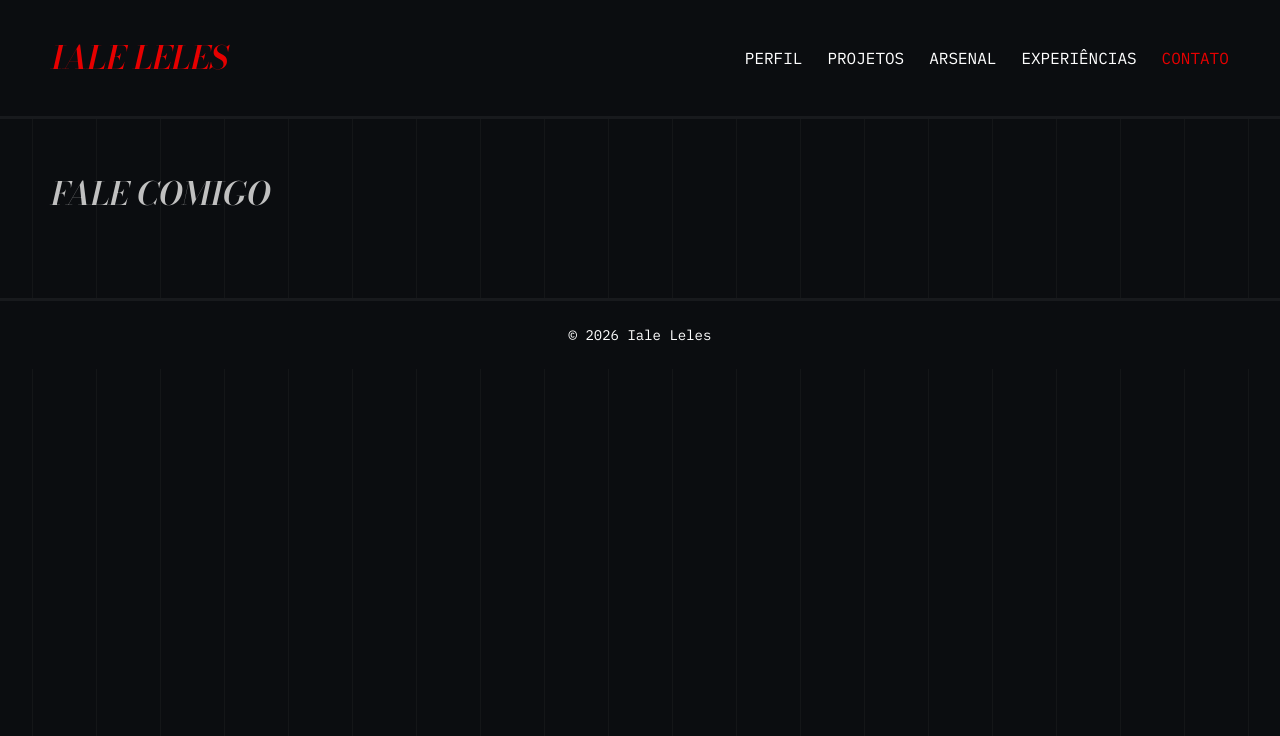
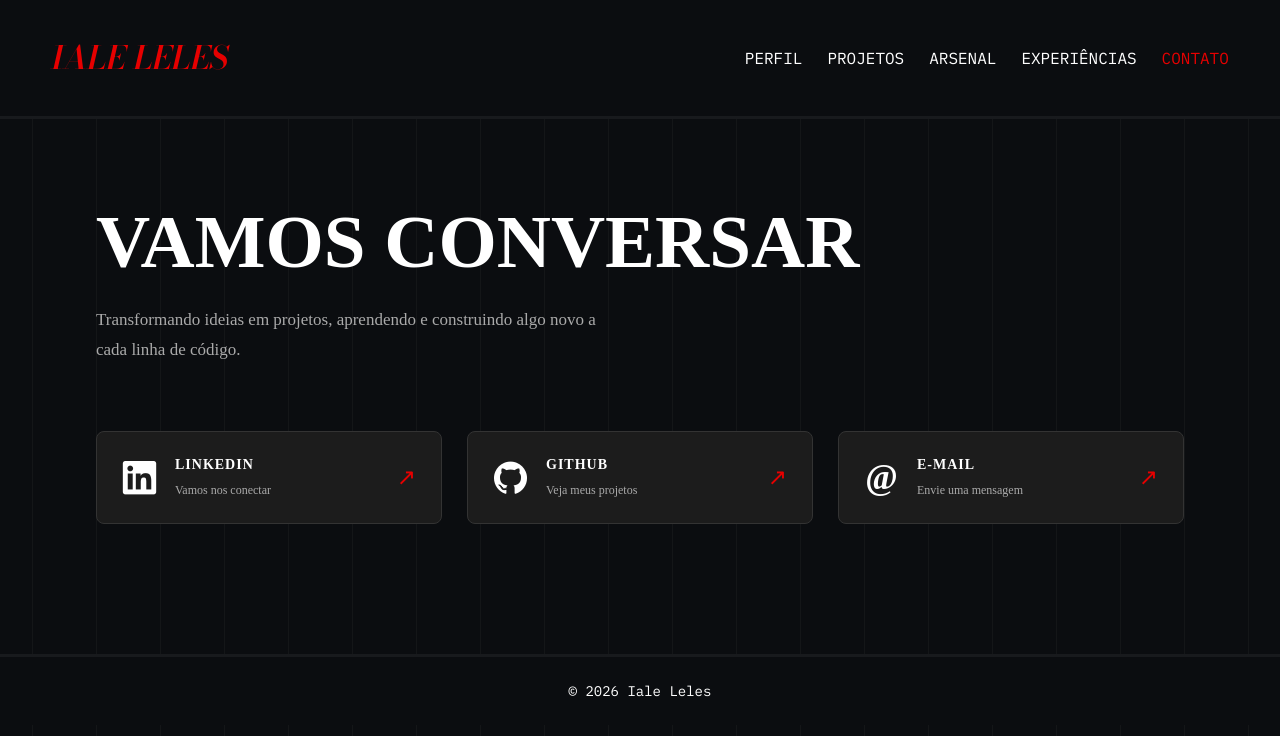
Before and after one commit to ialeleles/portifolioIale, a React (Vite) app in the folder portifolioIale/: page /contato in a window 1280 px wide. Shown: the top 736 px of the page. Built offline with nearby package versions, Linux system fonts and the light colour scheme.

Commit message:
feat: adiciona pagina de contato

```diff
--- a/portifolioIale/package.json
+++ b/portifolioIale/package.json
@@ -10,6 +10,7 @@
     "preview": "vite preview"
   },
   "dependencies": {
+    "lucide-react": "^1.77.0",
     "react": "^19.3.1",
     "react-dom": "^19.3.1",
     "react-icons": "^5.7.0",
--- a/portifolioIale/src/index.css
+++ b/portifolioIale/src/index.css
@@ -472,6 +472,120 @@ img {
     margin: 0;
 }
 
+.contato-conteudo {
+    width: 85%;
+    max-width: 1200px;
+    margin: 80px auto;
+}
+
+.contato-apresentacao {
+    display: flex;
+    align-items: center;
+    margin-bottom: 65px;
+}
+
+.contato-texto h2 {
+    color: white;
+    font-size: clamp(40px, 6vw, 75px);
+    font-weight: 900;
+    margin: 0 0 20px;
+}
+
+.contato-texto p {
+    color: #aaa;
+    font-size: 17px;
+    line-height: 1.8;
+    max-width: 500px;
+    margin: 0;
+}
+
+.contato-redes {
+    display: grid;
+    grid-template-columns: repeat(3, 1fr);
+    gap: 25px;
+}
+
+.contato-card {
+    display: flex;
+    align-items: center;
+    gap: 18px;
+    padding: 25px;
+    background-color: #1c1c1c;
+    border: 1px solid #333;
+    border-radius: 8px;
+    text-decoration: none;
+    color: white;
+    transition: 0.3s ease;
+}
+
+.contato-card:hover {
+    border-color: var(--vermelho-vivo);
+}
+
+.contato-card i {
+    font-size: 35px;
+    color: white;
+}
+
+.contato-card h3 {
+    font-size: 14px;
+    letter-spacing: 1px;
+    margin: 0 0 7px;
+}
+
+.contato-card div span {
+    color: #aaa;
+    font-size: 12px;
+}
+
+.contato-arroba {
+    font-size: 35px;
+    font-weight: bold;
+    width: 35px;
+    text-align: center;
+}
+
+.contato-seta {
+    margin-left: auto;
+    color: var(--vermelho-vivo);
+    font-size: 23px;
+    transition: 0.3s ease;
+}
+
+.contato-card:hover .contato-seta {
+    transform: translate(3px, -3px);
+}
+
+@media (max-width: 850px) {
+    .contato-conteudo {
+        width: 90%;
+        margin: 50px auto;
+    }
+
+    .contato-redes {
+        grid-template-columns: 1fr;
+        gap: 15px;
+    }
+
+    .contato-apresentacao {
+        margin-bottom: 45px;
+    }
+}
+
+@media (max-width: 480px) {
+    .contato-texto h2 {
+        font-size: 38px;
+    }
+
+    .contato-texto p {
+        font-size: 15px;
+    }
+
+    .contato-card {
+        padding: 20px;
+    }
+}
+
 @media (max-width: 1024px) {
 
     .principal {
@@ -687,6 +801,7 @@ img {
     }
 }
 
+
 @media (max-width: 480px) {
     .hexagono {
         width: 16.67%;
--- a/portifolioIale/src/pages/Contato.jsx
+++ b/portifolioIale/src/pages/Contato.jsx
@@ -1,7 +1,68 @@
+
 function Contato() {
     return (
         <>
-            <h1 className="titulo-pages">FALE COMIGO</h1>
+            <main className="contato-conteudo">
+
+                <section className="contato-apresentacao">
+
+                    <div className="contato-texto">
+                        <h2>
+                            VAMOS CONVERSAR
+                        </h2>
+
+                        <p>
+                            Transformando ideias em projetos,
+                            aprendendo e construindo algo novo
+                            a cada linha de código.
+                        </p>
+                    </div>
+
+                </section>
+
+                <section className="contato-redes">
+                    <a className="contato-card"
+                        href="https://www.linkedin.com/in/iale-leles-4b5949357/"
+                        target="_blank"
+                        rel="noopener noreferrer"
+                    >
+                        <i className="devicon-linkedin-plain"></i>
+                        <div>
+                            <h3>LINKEDIN</h3>
+                            <span>Vamos nos conectar</span>
+                        </div>
+                        <span className="contato-seta">↗</span>
+                    </a>
+
+                    <a
+                        className="contato-card"
+                        href="https://github.com/ialeleles"
+                        target="_blank"
+                        rel="noopener noreferrer"
+                    >
+                        <i className="devicon-github-original"></i>
+                        <div>
+                            <h3>GITHUB</h3>
+                            <span>Veja meus projetos</span>
+                        </div>
+                        <span className="contato-seta">↗</span>
+                    </a>
+
+                    <a
+                        className="contato-card"
+                        href="mailto:ialeleles@proton.me"
+                    >
+                        <span className="contato-arroba">@</span>
+                        <div>
+                            <h3>E-MAIL</h3>
+                            <span>Envie uma mensagem</span>
+                        </div>
+                        <span className="contato-seta">↗</span>
+                    </a>
+
+                </section>
+
+            </main>
         </>
     )
 }
```
Also changed, not shown: 1 other file (tests, documents, lock files or other folders).
